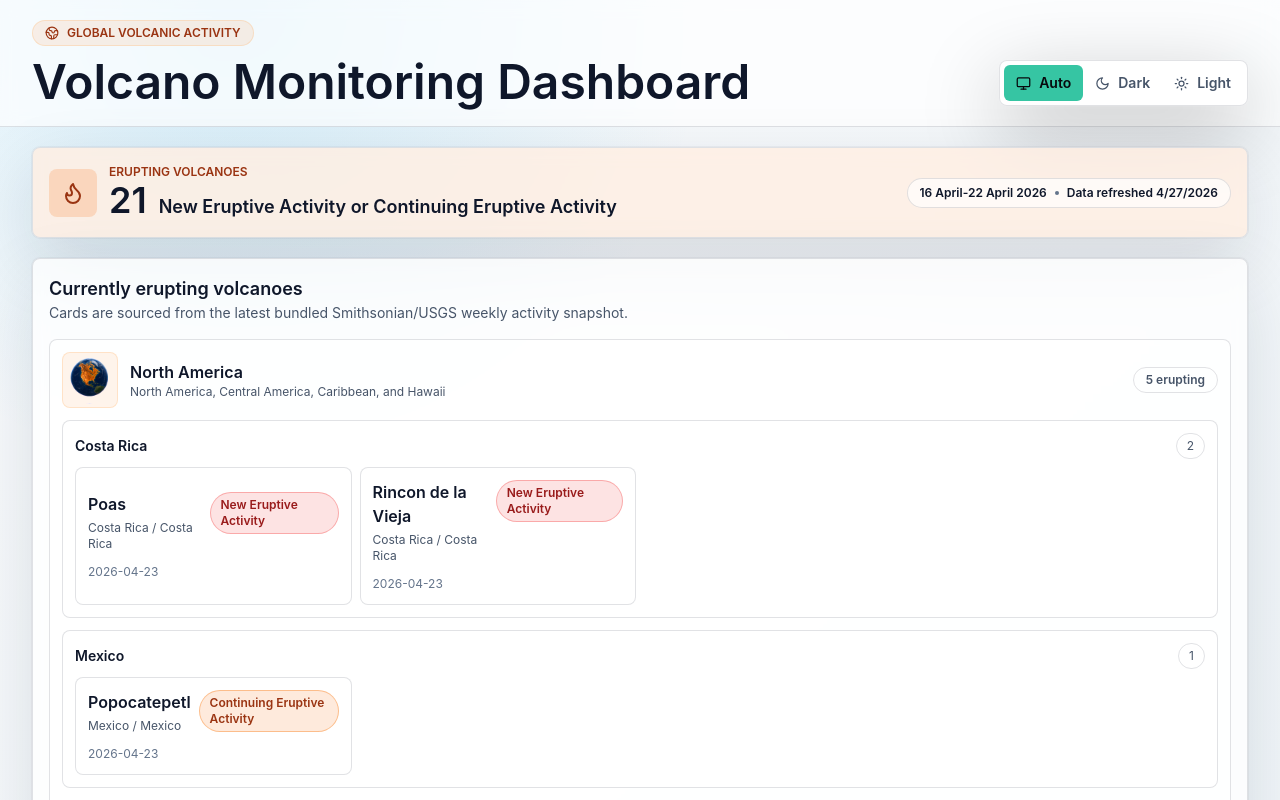
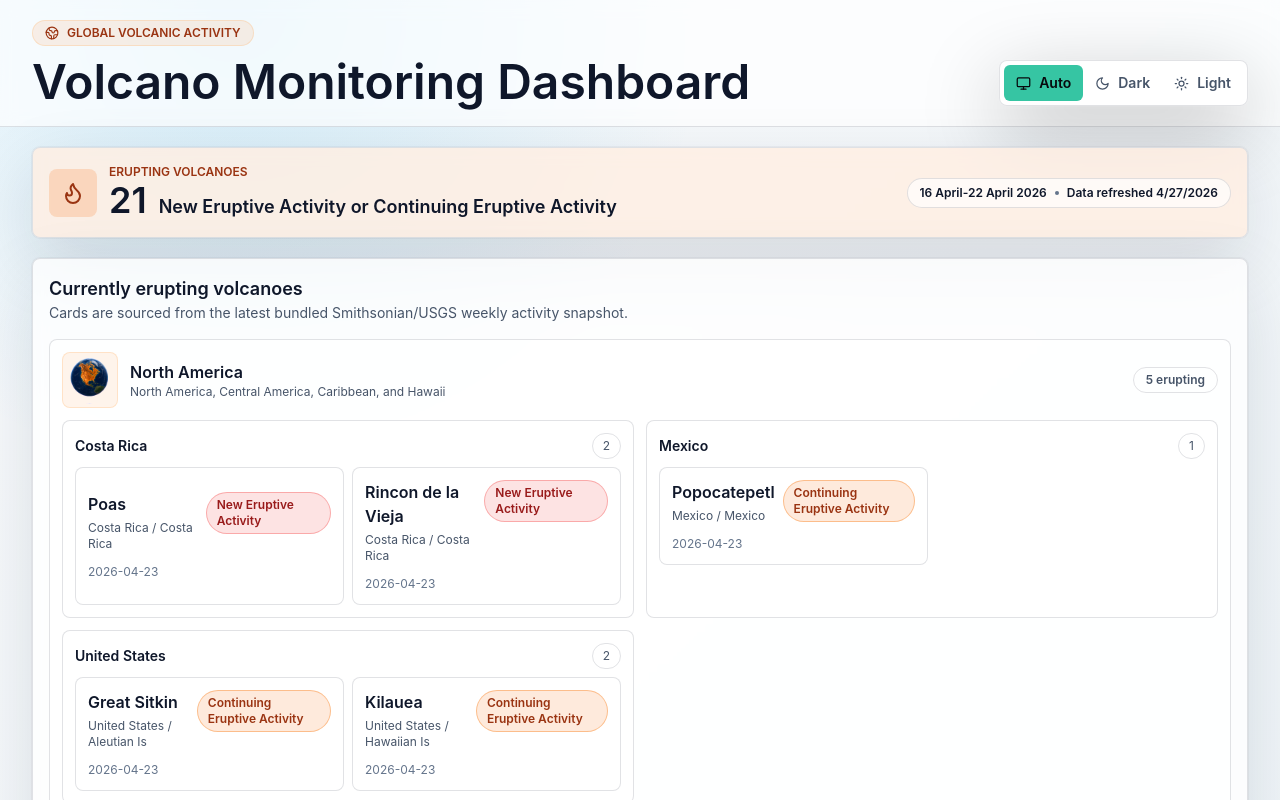
Before and after one commit to tothur/Volcano-Dashboard, a React (Vite) app: page / in a window 1280 px wide. Shown: the top 800 px of the page. Built offline with nearby package versions, Linux system fonts and the light colour scheme; no server answers.

Commit message:
Lay out eruption country groups responsively

```diff
--- a/src/App.tsx
+++ b/src/App.tsx
@@ -244,7 +244,7 @@ function EruptingVolcanoCards({ volcanoes, onSelect }: { volcanoes: Volcano[]; o
                   {group.volcanoes.length} erupting
                 </span>
               </div>
-              <div className="space-y-3">
+              <div className="grid gap-3 xl:grid-cols-2 2xl:grid-cols-3">
                 {Array.from(new Set(group.volcanoes.map((volcano) => volcano.country)))
                   .sort((a, b) => a.localeCompare(b))
                   .map((country) => {
@@ -258,7 +258,7 @@ function EruptingVolcanoCards({ volcanoes, onSelect }: { volcanoes: Volcano[]; o
                             {countryVolcanoes.length}
                           </span>
                         </div>
-                        <div className="grid gap-2 sm:grid-cols-2 lg:grid-cols-3 xl:grid-cols-4 2xl:grid-cols-6">
+                        <div className="grid gap-2 sm:grid-cols-2">
                           {countryVolcanoes.map((volcano) => (
                             <button
                               key={volcano.id}
```
